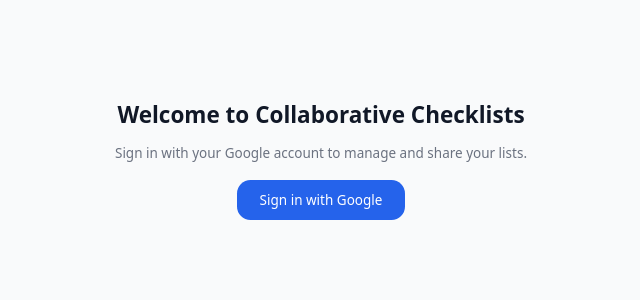
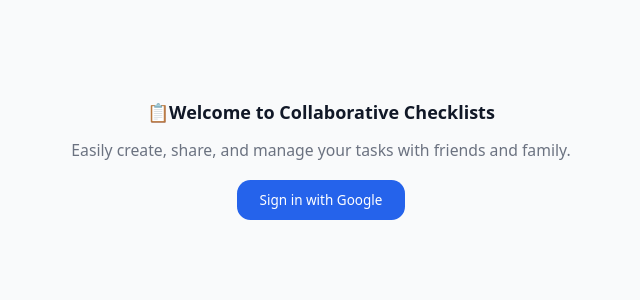
Before and after one commit to foogar/checklist-webapp, a FastAPI app: page / in a window 1280 px wide. Shown: the part 60-360 px from the top of the page, without its empty margins (319-959 px from the left). Run offline with FastAPI, Linux system fonts and the light colour scheme.

Commit message:
Improve unauthenticated landing page: larger heading, emoji, brief explanation

```diff
--- a/templates/index.html
+++ b/templates/index.html
@@ -230,8 +230,8 @@
 
         <template x-if="!user">
             <div class="text-center py-20">
-                <h2 class="text-xl font-semibold mb-3">Welcome to Collaborative Checklists</h2>
-                <p class="text-xs text-gray-500 dark:text-gray-400 mb-4">Sign in with your Google account to manage and share your lists.</p>
+                <h2 class="text-2xl font-bold mb-3"><span class="mr-2">📋</span>Welcome to Collaborative Checklists</h2>
+                <p class="text-sm text-gray-500 dark:text-gray-400 mb-4">Easily create, share, and manage your tasks with friends and family.</p>
                 <a href="/auth/login" class="bg-blue-600 hover:bg-blue-700 text-white px-5 py-2.5 rounded-xl text-xs font-medium transition inline-block">
                     Sign in with Google
                 </a>
```
